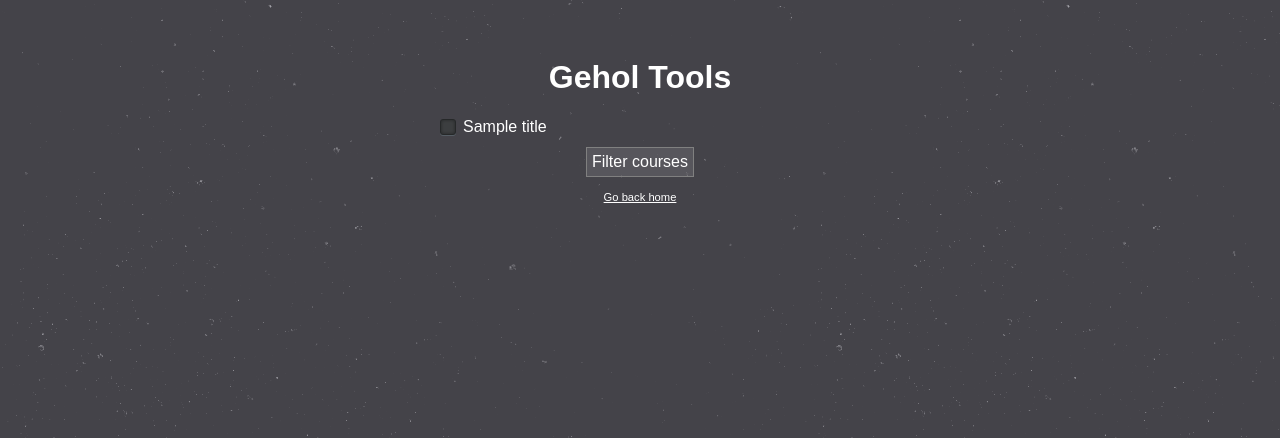
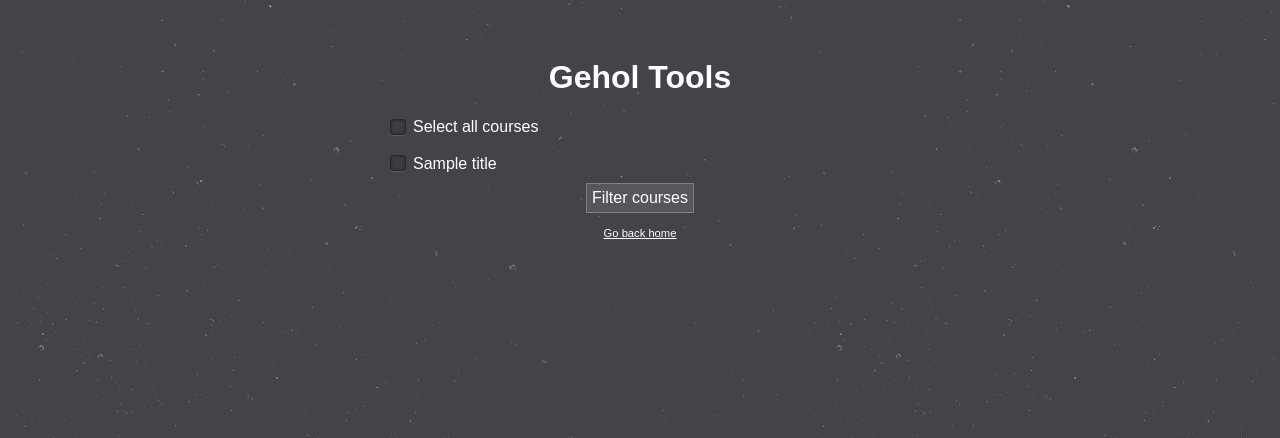
Before and after one commit to C4ptainCrunch/gehol-tools, a Flask app: template templates/filter.html in a window 1280 px wide. Shown: the top 438 px of the page. Run offline with Flask 2, Linux system fonts and the light colour scheme; the template is opened without the code that fills it: most values are stand-ins (such as "Sample title", 1, 10 or a date in 2020); parts of the project's set-up code (start-up, migrations or seed data) failed here and were passed over; some libraries are stand-ins or nearby versions; some web fonts are replaced.

Commit message:
Select-all chekcbox

```diff
--- a/templates/base.html
+++ b/templates/base.html
@@ -3,8 +3,9 @@
 <head>
     <meta charset="utf-8" />
     <title>Gehol tools</title>
+    {% block head %}
+    {% endblock %}
     <link href='http://fonts.googleapis.com/css?family=Carme' rel='stylesheet' type='text/css'>
-    <link rel="stylesheet" type="text/css" media="screen" href="css/master.css" />
     <style>
         body {
             background-image:url("/static/stardust.png");
@@ -15,7 +16,7 @@
         }
 
         #content {
-            width: 800px;
+            max-width: 1000px;
             margin: 0 auto;
         }
 
--- a/templates/filter.html
+++ b/templates/filter.html
@@ -1,8 +1,23 @@
 {% extends "base.html" %}
+{% block head %}
+<script>
+function checkAll(bx) {
+  var cbs = document.getElementsByTagName('input');
+  for(var i=0; i < cbs.length; i++) {
+    if(cbs[i].type == 'checkbox') {
+      cbs[i].checked = bx.checked;
+    }
+  }
+}
+</script>
+{% endblock %}
+
 {% block content %}
-
     <form action="makeurl" method="post">
         <div id="left">
+            <input type="checkbox" onclick="checkAll(this)" id="check-all">
+            <label for="check-all"><span></span>Select all courses</label><br><br>
+
             {% for name in titles %}
                 <input type="checkbox" id="name-['{{name}}']" name="name" value="{{name}}">
                 <label for="name-['{{name}}']"><span></span>{{name}}</label><br>
```
